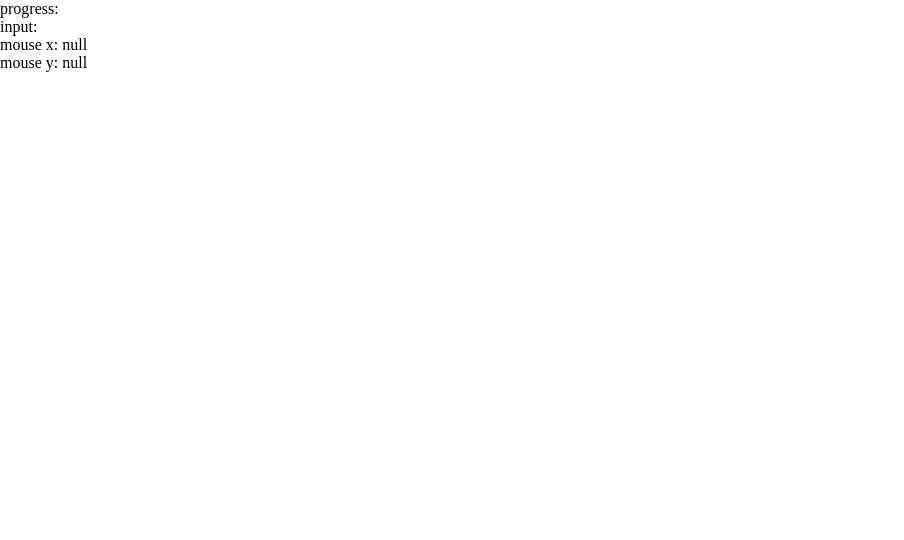
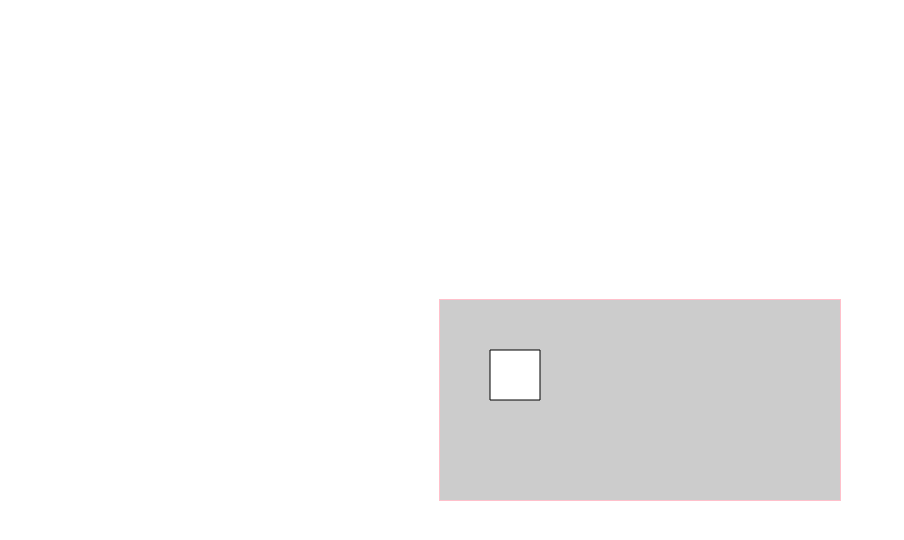
Before and after one commit to germanbisurgi/ExstasyJS, a plain HTML site: page index.html in a window 1280 px wide. Shown: the whole page, without its empty margins (0-904 px from the left). Drawn offline with Linux system fonts and the light colour scheme.

Commit message:
renderer

```diff
--- a/extasy/assetManager.js
+++ b/extasy/assetManager.js
@@ -21,11 +21,9 @@ AssetManager = function (game) {
 
     self.getAsset = function(assetName) {
         var output = false;
-        self.game.assets.forEach(function (asset, i) {
-            if (asset.name == assetName) {
-                output = asset;
-            }
-        });
+        if (self.game.assets[assetName]) {
+                output = self.game.assets[assetName];
+        }
         return output;
     }
 
@@ -38,14 +36,14 @@ AssetManager = function (game) {
                 img.onload = function() {
                     self.successCount++;
                     if (self.isDone) {
-                        // console.log(asset.name, 'was loaded');
+                        // console.log('loaded', asset.name);
                         self.loading = false;
                     }
                 }
                 img.onerror = function() {
                     self.errorCount++;
                     if (self.isDone) {
-                        // console.log(asset.name, 'error');
+                        // console.log('error', asset.name);
                         self.loading = false;
                     }
                 }
@@ -54,11 +52,11 @@ AssetManager = function (game) {
                     'name': asset.name,
                     'image': img
                 }
-                self.game.assets.push(imgObj);
+                self.game.assets[imgObj.name] = imgObj.image;
 
             } else {
                 // Exception.
-                console.log('this asset already exist');
+                console.log('this asset already exist ->', asset.name);
                 self.successCount++;
                 if (self.isDone) {
                     self.loading = false;
--- a/extasy/extasy.js
+++ b/extasy/extasy.js
@@ -2,6 +2,7 @@ var Extasy = {
     game: Game,
     assetManager: AssetManager,
     stateManager: StateManager,
+    renderer: Renderer,
     state: State,
     input: Input
 }
--- a/extasy/game.js
+++ b/extasy/game.js
@@ -1,17 +1,20 @@
-var Game = function (name, progress) {
+var Game = function (name, canvas) {
 
     "use strict";
     var self = this;
     self.name = name;
+    self.canvas = document.querySelector(canvas);
     self.frame = 1;
     self.fps = 60;
     self.isPaused = false;
-    self.assets = [];
+    self.assets = {};
     self.state = null;
     self.input = new Extasy.input();
+    self.entities = [];
 
     self.stateManager = new Extasy.stateManager(self);
     self.assetManager = new Extasy.assetManager(self);
+    self.renderer = new Extasy.renderer(self);
 
     self.run = function() {
         var lastTime = 0;
@@ -28,21 +31,19 @@ var Game = function (name, progress) {
 
                 if (self.delta > requiredElapsed) {
 
-
                     if (!self.state.preloaded) {
+                        self.state.preloaded = true;
                         self.state.preload();
-                        self.state.preloaded = true;
                     }
 
                     if (!self.state.created && self.state.preloaded && self.assetManager.loadProgress() === 100) {
+                        self.state.created = true;
                         self.state.create();
-                        self.state.created = true;
                     }
 
                     if (self.state.created) {
                         self.state.update();
                     }
-
 
                     // progress.textContent += self.assetManager.loadProgress() + ', ';
                     // console.log('frame: ', self.frame, ' loaing: ', self.assetManager.loadProgress(), '%');
--- /dev/null
+++ b/extasy/renderer.js
@@ -0,0 +1,55 @@
+var Renderer = function(game) {
+
+    "use strict";
+    var self = this;
+
+    self.game = game;
+    self.canvas = game.canvas;
+    self.context = self.canvas.getContext("2d");
+    self.width = 400; //window.innerWidth;
+    self.height = 200; // window.innerHeight;
+
+    self.clear = function() {
+        self.context.clearRect(0, 0, self.width, self.height);
+    }
+
+    self.fullScreen = function() {
+        self.canvas.width  = self.width;
+        self.canvas.height = self.height;
+    };
+
+    self.fullScreen();
+
+    self.drawImage = function(imageObj, sx, sy, sw, sh, dX, dY, dw, dh) {
+        if (sw != null && sh != null && dX != null && dY != null && dw != null && dh != null) {
+            self.context.drawImage(imageObj, sx, sy, sw, sh, dX, dY, dw, dh);
+        } else if (sw != null && sh != null) {
+            self.context.drawImage(imageObj, sx, sy, sw, sh);
+        } else {
+            self.context.drawImage(imageObj, sx, sy);
+        }
+    }
+
+    self.drawText = function(text, x, y) {
+        self.context.font = '15px Arial';
+        self.context.fillStyle = "white";
+        self.context.fillText(text, x, y);
+        self.context.restore();
+    }
+
+    self.drawRectangle = function(x1, y1, x2, y2) {
+        self.context.fillStyle = 'white';
+        self.context.beginPath();
+        self.context.rect(x1, y1, x2, y2);
+        self.context.fill();
+        self.context.stroke();
+    }
+
+    self.drawCircle = function(centerX, centerY, radius) {
+        self.context.beginPath();
+        self.context.arc(centerX, centerY, radius, 0, 2 * Math.PI, false);
+        self.context.fill();
+        self.context.stroke();
+    }
+
+}
--- a/extasy/stateManager.js
+++ b/extasy/stateManager.js
@@ -32,9 +32,10 @@ StateManager = function (game) {
         if (requestedState) {
             requestedState.game = self.game;
             self.game.state = requestedState;
+            console.log('switched to ->', stateName);
         } else {
             // Exception.
-            console.log('EXCEPTION: ', stateName, 'not present.');
+            console.log('EXCEPTION: ', stateName, 'was not added.');
             console.log('the game will be stoped');
             self.game.stop();
         }
--- a/index.html
+++ b/index.html
@@ -8,13 +8,16 @@
 </head>
 <body>
 
+<canvas id="canvas"></canvas>
+<!--br />
 <span>progress: </span><span class="progress"></span>
 <br />
 <span>input: </span><span class="input"></span>
 <br />
 <span>mouse x: </span><span class="mouse-x"></span>
 <br />
-<span>mouse y: </span><span class="mouse-y"></span>
+<span>mouse y: </span><span class="mouse-y"></span-->
+
     <!--div class="touch-controller">
 
         <div class="touch-controller-btn touch-controller-left">
@@ -41,13 +44,15 @@
     <!-- EXTASY CORE -->
     <script src="extasy/assetManager.js"></script>
     <script src="extasy/stateManager.js"></script>
+    <script src="extasy/renderer.js"></script>
     <script src="extasy/game.js"></script>
     <script src="extasy/state.js"></script>
     <script src="extasy/input.js"></script>
     <script src="extasy/extasy.js"></script>
     <!-- STATES -->
     <script src="src/scripts/states/loadState.js"></script>
-    <script src="src/scripts/states/menuState.js"></script>
+    <script src="src/scripts/states/entityState.js"></script>
+    <script src="src/scripts/states/inputState.js"></script>
     <script src="src/scripts/states/gameState.js"></script>
     <script src="src/scripts/states/gameOverState.js"></script>
     <!-- MAIN -->
--- a/src/scripts/main.js
+++ b/src/scripts/main.js
@@ -4,10 +4,11 @@ var mouseX = document.querySelector('.mouse-x');
 var mouseY = document.querySelector('.mouse-y');
 
 
-var mygame = new Extasy.game('my game', progress);
+var mygame = new Extasy.game('my game', '#canvas');
 
 mygame.stateManager.add(loadState);
-mygame.stateManager.add(menuState);
+mygame.stateManager.add(inputState);
+mygame.stateManager.add(entityState);
 mygame.stateManager.add(gameState);
 mygame.stateManager.add(gameOverState);
 
--- /dev/null
+++ b/src/scripts/states/entityState.js
@@ -0,0 +1,51 @@
+var entityState = new Extasy.state('entityState');
+
+entityState.preload = function () {}
+
+entityState.create = function () {
+
+    var entity = {
+        name: 'german',
+        image: this.game.assets.rainbow,
+        x: 50,
+        y: 50,
+        z: 0,
+        width: 50,
+        height: 50,
+        speedX: 5,
+        speedY: 5
+    }
+
+    this.game.entities.push(entity);
+
+    this.UP = this.game.input.keyboard.ArrowUp;
+    this.DOWN = this.game.input.keyboard.ArrowDown;
+    this.LEFT = this.game.input.keyboard.ArrowLeft;
+    this.RIGHT = this.game.input.keyboard.ArrowRight;
+
+}
+
+entityState.update = function () {
+    var renderer = this.game.renderer;
+    var myEntity = this.game.entities[0];
+
+    if (this.UP.isPressed) {
+        myEntity.y -= myEntity.speedY;
+    }
+    if (this.DOWN.isPressed) {
+        myEntity.y += myEntity.speedY;
+    }
+    if (this.LEFT.isPressed) {
+        myEntity.x -= myEntity.speedX;
+    }
+    if (this.RIGHT.isPressed) {
+        myEntity.x += myEntity.speedX;
+    }
+
+    this.game.entities.forEach(function (entity) {
+        renderer.clear();
+        renderer.drawRectangle(entity.x, entity.y, entity.width, entity.height);
+    })
+
+    // this.game.stop();
+}
--- /dev/null
+++ b/src/scripts/states/inputState.js
@@ -0,0 +1,39 @@
+var inputState = new Extasy.state('inputState');
+
+inputState.preload = function () {}
+
+inputState.create = function () {}
+
+inputState.update = function () {
+    // console.log(this.game.input);
+    // this.game.stop();
+
+    input.textContent = '';
+
+    for (var key in this.game.input.keyboard) {
+        var currentKey = this.game.input.keyboard[key];
+        if (currentKey.isPressed) {
+            input.textContent += currentKey.name + ', ';
+        }
+    }
+
+    if (this.game.input.mouse.left.isPressed) {
+        input.textContent += 'mouse left, ';
+    }
+
+    if (this.game.input.mouse.middle.isPressed) {
+        input.textContent += 'mouse middle, ';
+    }
+
+    if (this.game.input.mouse.right.isPressed) {
+        input.textContent += 'mouse right, ';
+    }
+
+    mouseX.textContent = '';
+    mouseY.textContent = '';
+    mouseX.textContent += this.game.input.mouse.x;
+    mouseY.textContent += this.game.input.mouse.y;
+
+    // this.game.stop();
+
+}
--- a/src/scripts/states/loadState.js
+++ b/src/scripts/states/loadState.js
@@ -19,39 +19,8 @@ loadState.preload = function () {
     ]);
 }
 
-loadState.create = function () {}
+loadState.create = function () {
+    this.game.stateManager.switch('entityState');
+}
 
-loadState.update = function () {
-
-    // console.log(this.game.input);
-    // this.game.stop();
-
-    input.textContent = '';
-
-    for (var key in this.game.input.keyboard) {
-        var currentKey = this.game.input.keyboard[key];
-        if (currentKey.isPressed) {
-            input.textContent += currentKey.name + ', ';
-        }
-    }
-
-    if (this.game.input.mouse.left.isPressed) {
-        input.textContent += 'mouse left, ';
-    }
-
-    if (this.game.input.mouse.middle.isPressed) {
-        input.textContent += 'mouse middle, ';
-    }
-
-    if (this.game.input.mouse.right.isPressed) {
-        input.textContent += 'mouse right, ';
-    }
-
-    mouseX.textContent = '';
-    mouseY.textContent = '';
-    mouseX.textContent += this.game.input.mouse.x;
-    mouseY.textContent += this.game.input.mouse.y;
-
-    // this.game.stop();
-
-}
+loadState.update = function () {}
--- a/src/scripts/states/menuState.js
+++ /dev/null
@@ -1,9 +0,0 @@
-var menuState = new Extasy.state('menuState');
-
-menuState.preload = function () {}
-
-menuState.create = function () {}
-
-menuState.update = function () {
-    this.game.stateManager.switch('gameState');
-}
--- a/src/styles/main.css
+++ b/src/styles/main.css
@@ -1,11 +1,28 @@
+* {
+  margin: 0;
+  padding: 0;
+  font-size: 100%;
+  font-family: sans-serif;
+  list-style-position: inside;
+  text-decoration: none;
+  list-style-type: none;
+  box-sizing: border-box;
+}
+
 body {
-    /* overflow: hidden; */
     margin: 0;
+    min-height: 100vh;
     padding: 0;
+    position: relative;
 }
 
 #canvas {
-    background: #000;
+    background: #ccc;
+    border: 1px solid pink;
+    position: absolute;
+        top: 50%;
+        left: 50%;
+    transform: translate(-50%, -50%);
 }
 
 #debug {
```
